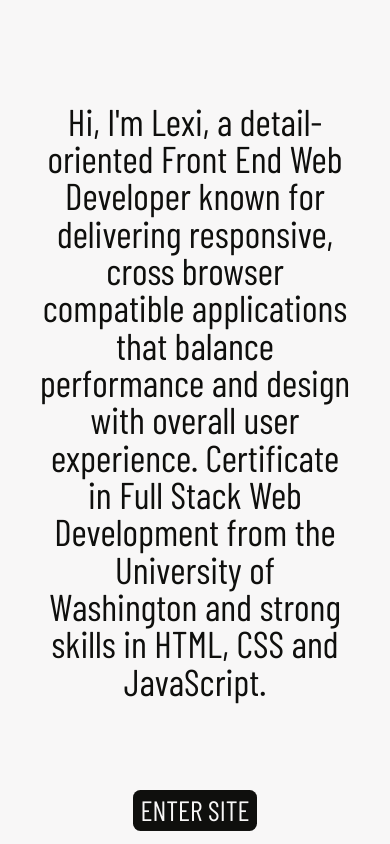
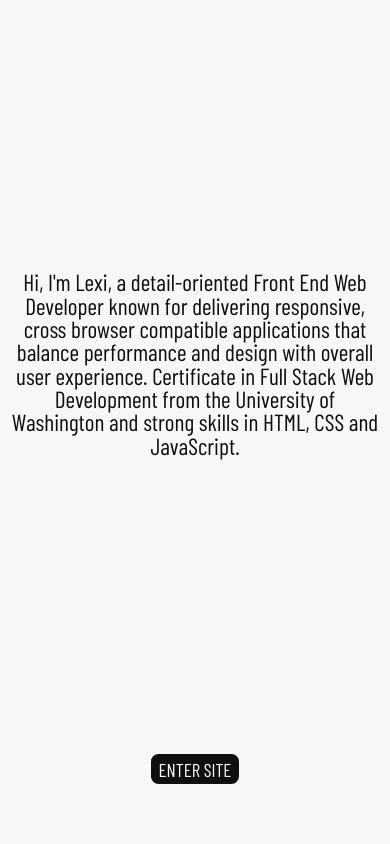
Before and after one commit to lexi-winstanley/Portfolio, a React (Create React App) app: page / in a window 390 px wide. Shown: the top 844 px of the page. Built offline with nearby package versions, Linux system fonts and the light colour scheme; grey boxes are pictures that could not be loaded.

Commit message:
media queries for intro

```diff
--- a/src/components/FullPageIntro/style.css
+++ b/src/components/FullPageIntro/style.css
@@ -9,7 +9,6 @@
     align-items: center;
     justify-content: space-around;
     flex-direction: column;
-    padding-top: 3.5rem;
     position: fixed;
     transition: 2s ease-in;
     opacity: 1;
@@ -21,10 +20,10 @@
 }
 .textTitleCentered {
     text-align: center;
-    font-size: 2rem;
+    font-size: 1.75rem;
     font-weight: 400;
     margin: 0;
-    padding: 2rem;
+    padding: 2rem 2rem 1rem 2rem;
     display: flex;
     justify-content: center;
     align-items: center;
@@ -80,3 +79,24 @@
     transform: scale(1.25);
     transition: transform 1s;
 }
+
+@media screen and (min-width: 400px) and (max-width: 774.99px) {
+    .textTitleCentered {
+        font-size: 1.5rem;
+        padding: 1rem;
+    }
+    .bounce {
+        margin: 1rem 0 4rem 0;
+        font-size: 1.25rem;
+    }
+}
+@media screen and (min-width: 0px) and (max-width: 399.99px) {
+    .textTitleCentered {
+        font-size: 1.25rem;
+        padding: .5rem;
+    }
+    .bounce {
+        margin: .5rem 0 4rem 0;
+        font-size: 1rem;
+    }
+}
```
Also changed, not shown: src/components/Header/style.css (+0 -22 lines), src/components/ProjectPage/index.js (+0 -19 lines).
